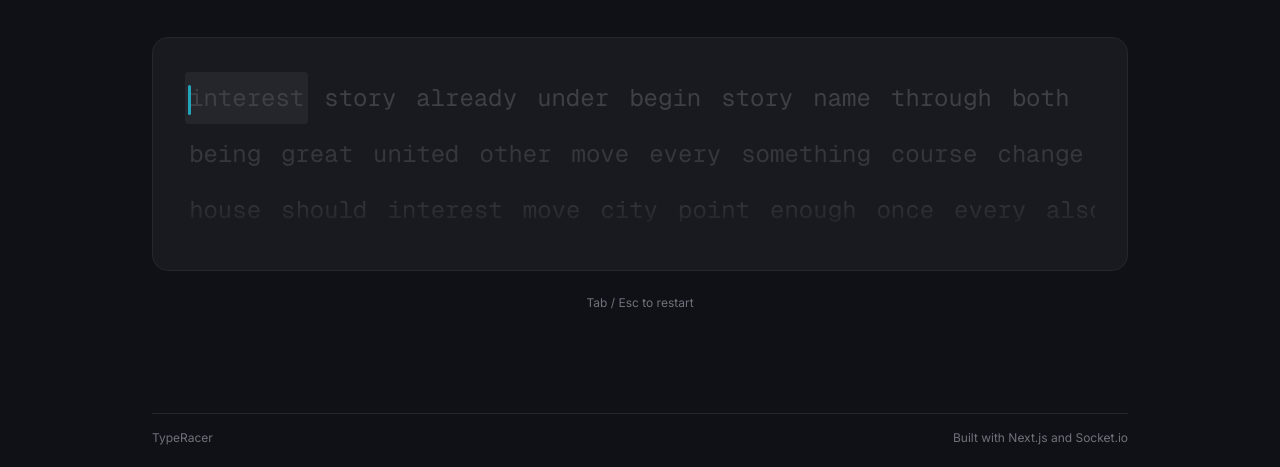
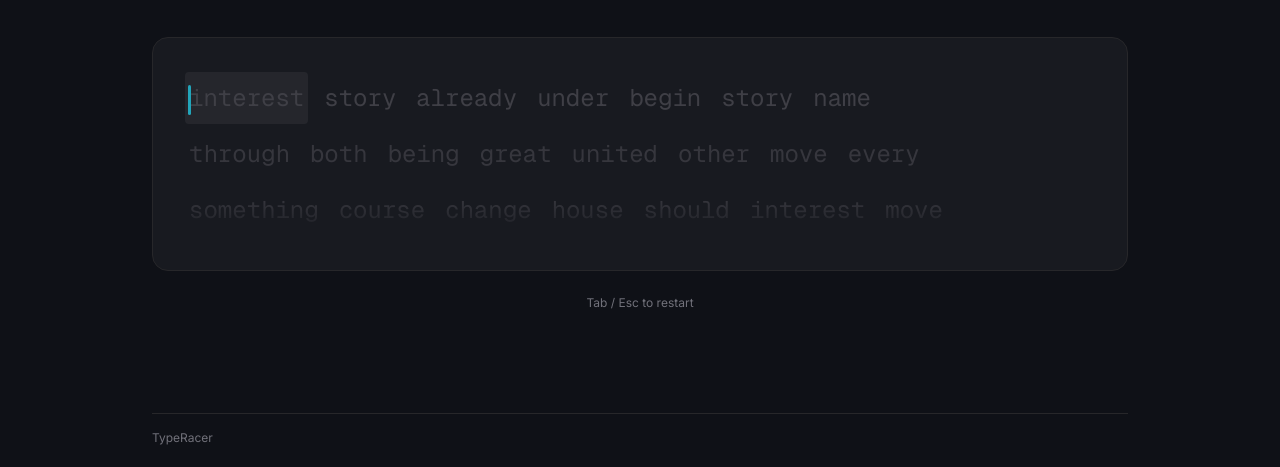
Before and after one commit to shubham-chamoli/TypeRacer, a Next.js app: page / in a window 1280 px wide. Shown: the part 331-798 px from the top of the page. Built offline with nearby package versions, Linux system fonts and the light colour scheme; no server answers.

Commit message:
twelfth  commit

```diff
--- a/app/multiplayer/page.tsx
+++ b/app/multiplayer/page.tsx
@@ -308,7 +308,6 @@ export default function MultiplayerLobbyPage() {
       <footer className="mx-auto w-full max-w-5xl px-6 pb-6">
         <div className="flex items-center justify-between border-t border-border pt-4 text-xs text-muted-foreground">
           <span>TypeRacer</span>
-          <span>UI by Shubham Chamoli</span>
         </div>
       </footer>
     </div>
--- a/app/page.tsx
+++ b/app/page.tsx
@@ -123,7 +123,6 @@ export default function TypingTestPage() {
       <footer className="mx-auto w-full max-w-5xl px-6 pb-6">
         <div className="flex items-center justify-between border-t border-border pt-4 text-xs text-muted-foreground">
           <span>TypeRacer</span>
-          <span>Built with Next.js and Socket.io</span>
         </div>
       </footer>
     </div>
--- a/components/typing-display.tsx
+++ b/components/typing-display.tsx
@@ -26,7 +26,7 @@ export function TypingDisplay({
 
     let line: number[] = []
     let lineLength = 0
-    const maxLineLength = 62
+    const maxLineLength = 52
 
     for (let i = 0; i < words.length; i++) {
       const wordLength = words[i].length + 1
@@ -69,7 +69,7 @@ export function TypingDisplay({
           {lineLayout.lines.map((lineWordIndices, lineIndex) => (
             <div
               key={`line-${lineIndex}`}
-              className="flex h-14 items-center gap-3 pr-4"
+              className="flex min-h-14 flex-wrap items-center gap-3 pr-4"
             >
               {lineWordIndices.map((wordIndex) => {
                 const isActive = wordIndex === currentWordIndex
```
